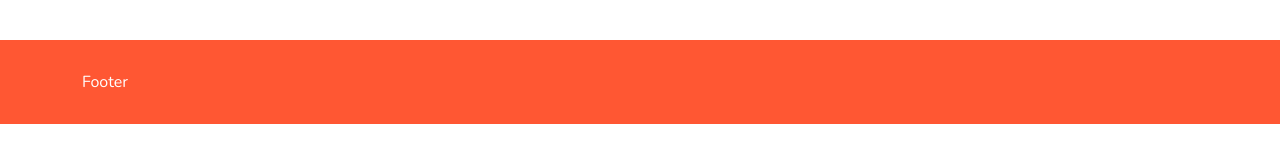
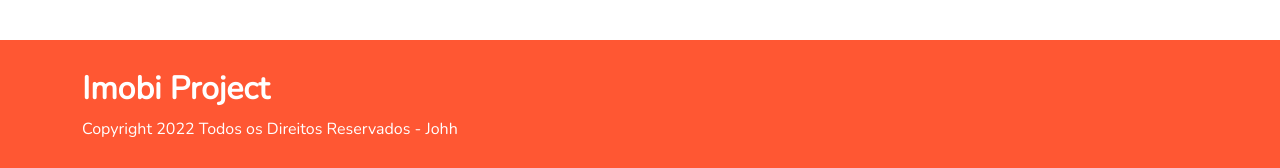
Before and after one commit to albadauto/imobi-project, a React (Create React App) app: page / in a window 1280 px wide. Shown: the part 2503-2671 px from the top of the page. Before the commit the page ends 2627 px from the top, so only its background shows below. Built offline with nearby package versions, Linux system fonts and the light colour scheme.

Commit message:
Footer and Home page finished

```diff
--- a/src/components/Footer/Index.tsx
+++ b/src/components/Footer/Index.tsx
@@ -1,14 +1,19 @@
 import React from 'react'
-import { Container } from 'react-bootstrap'
-import { FooterMain } from './style'
+import { Col, Container, Row } from 'react-bootstrap'
+import { FooterMain, NameOfSite } from './style'
 
 export default function Footer() {
     return (
         <FooterMain>
             <Container>
-                Footer
-
-
+                <NameOfSite>
+                    Imobi Project
+                </NameOfSite>
+                <Row>
+                    <Col>
+                        Copyright {new Date().getFullYear()} Todos os Direitos Reservados - Johh
+                    </Col>
+                </Row>
             </Container>
         </FooterMain>
     )
--- a/src/components/Footer/style.ts
+++ b/src/components/Footer/style.ts
@@ -6,3 +6,7 @@ export const FooterMain = styled.footer`
     color: white;
     padding:30px;
 `
+
+export const NameOfSite = styled.h2`
+    font-weight: bold;
+`
```
